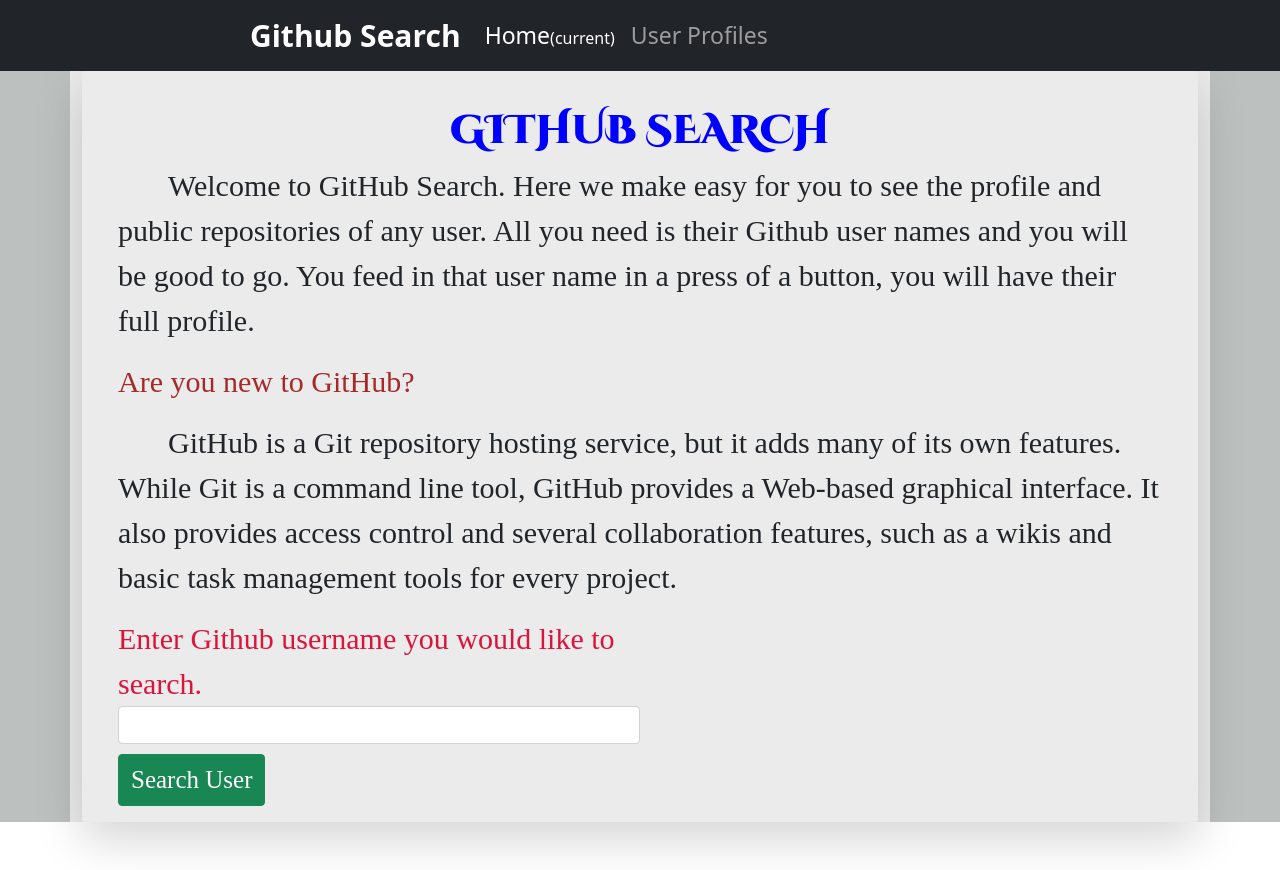
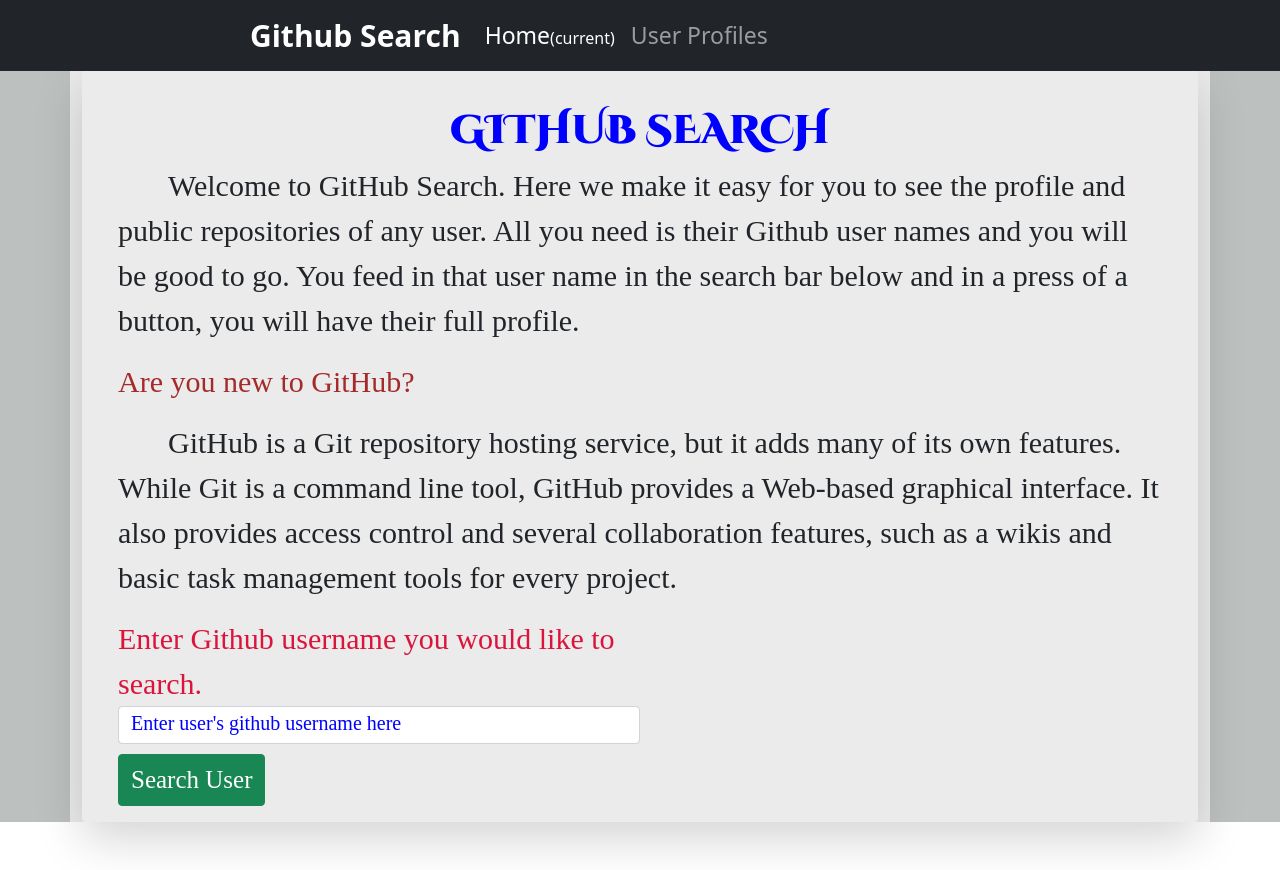
Before and after one commit to Vitalis-Kirui/Github-Search-Angular-IP, an Angular app: page /home in a window 1280 px wide. Built offline with nearby package versions, Linux system fonts and the light colour scheme; a web font is replaced by a local one.

Commit message:
pushing user contructor and getUserProfileData function

```diff
--- a/src/app/app.module.ts
+++ b/src/app/app.module.ts
@@ -1,5 +1,6 @@
 import { NgModule } from '@angular/core';
 import { BrowserModule } from '@angular/platform-browser';
+import { HttpClientModule } from '@angular/common/http';
 
 import { AppRoutingModule } from './app-routing.module';
 import { AppComponent } from './app.component';
@@ -24,7 +25,8 @@ import { NotfoundErrorComponent } from './notfound-error/notfound-error.componen
   ],
   imports: [
     BrowserModule,
-    AppRoutingModule
+    AppRoutingModule,
+    HttpClientModule
   ],
   providers: [],
   bootstrap: [AppComponent]
--- a/src/app/landing-page/landing-page.component.html
+++ b/src/app/landing-page/landing-page.component.html
@@ -29,8 +29,8 @@
 
             <div class="landingPageText">
 
-                <p> <span id="indent">Welcome</span> to GitHub Search. Here we make easy for you to see the profile and public repositories of any user. All
-                    you need is their Github user names and you will be good to go. You feed in that user name in a press of a button,
+                <p> <span id="indent">Welcome</span> to GitHub Search. Here we make it easy for you to see the profile and public repositories of any user. All
+                    you need is their Github user names and you will be good to go. You feed in that user name in the search bar below and in a press of a button,
                     you will have their full profile.</p>
 
                 <p> <span id="question">Are you new to GitHub?</span> </p>
--- a/src/app/search-form/search-form.component.css
+++ b/src/app/search-form/search-form.component.css
@@ -11,3 +11,8 @@ button{
     margin-top: 10px;
     font-size: 25px;
 }
+
+::placeholder{
+    font-size: 20px;
+    color: blue;
+}
--- a/src/app/search-form/search-form.component.html
+++ b/src/app/search-form/search-form.component.html
@@ -4,7 +4,7 @@
     <div class="form-group searchForm">
 
         <label><span id="label">Enter Github username you would like to search.</span></label>
-        <input type="text" class="form-control">
+        <input type="text" class="form-control" placeholder="Enter user's github username here">
 
     </div>
 
--- a/src/app/user-profiles/user-profiles.component.ts
+++ b/src/app/user-profiles/user-profiles.component.ts
@@ -1,4 +1,6 @@
+import { HttpClient } from '@angular/common/http';
 import { Component, OnInit } from '@angular/core';
+import { UserClass } from '../user-class';
 
 @Component({
   selector: 'app-user-profiles',
@@ -7,7 +9,23 @@ import { Component, OnInit } from '@angular/core';
 })
 export class UserProfilesComponent implements OnInit {
 
-  constructor() { }
+  profiles : UserClass [] = [];
+
+  constructor( private httpClient : HttpClient ) { };
+
+  //function for collecting user profile data
+  getUserProfileData(){
+
+    this.httpClient.get<any>("https://api.github.com/users/octocat").subscribe
+    ((response) => {
+      console.log("We are picking a response" + response);
+    },
+
+    (error) => {
+      console.log("We are picking an error" + error);
+    })
+
+  };
 
   ngOnInit(): void {
   }
```
Also changed, not shown: src/app/user-class.ts (+11 -0 lines).
